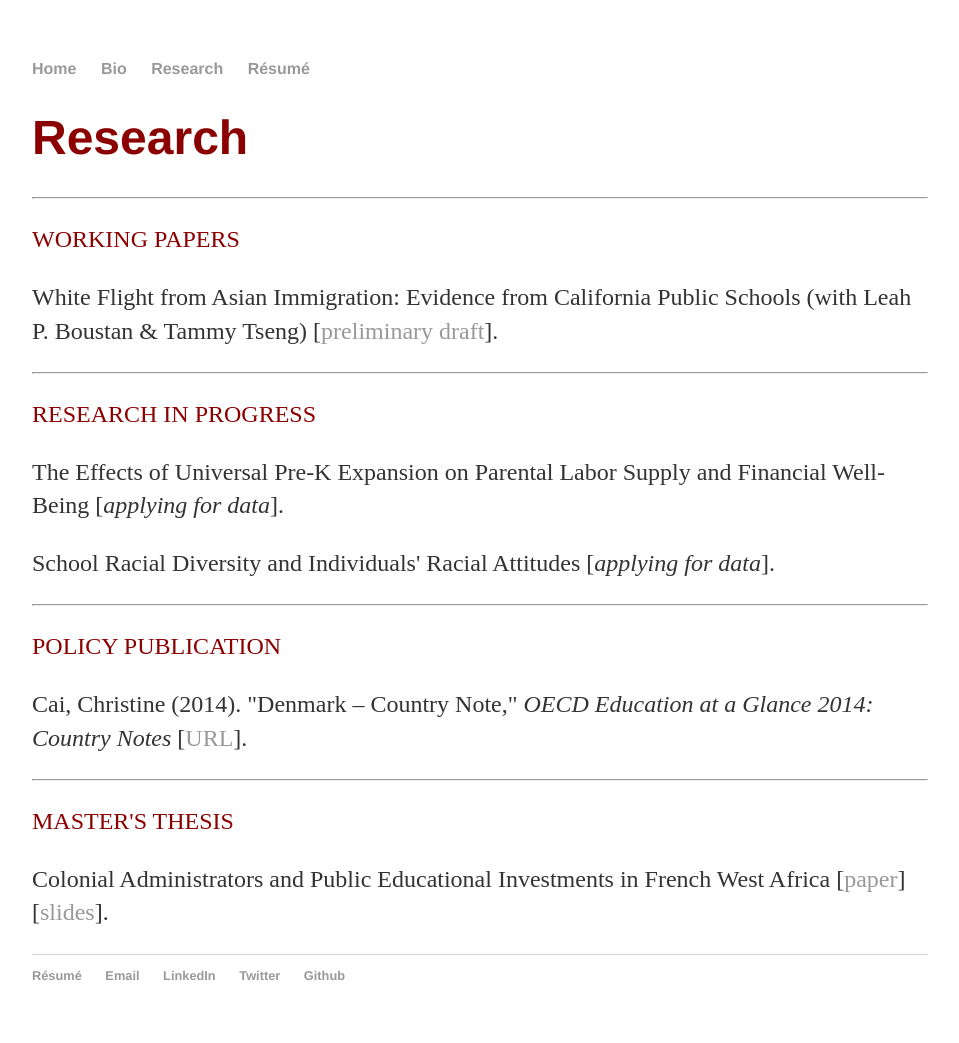
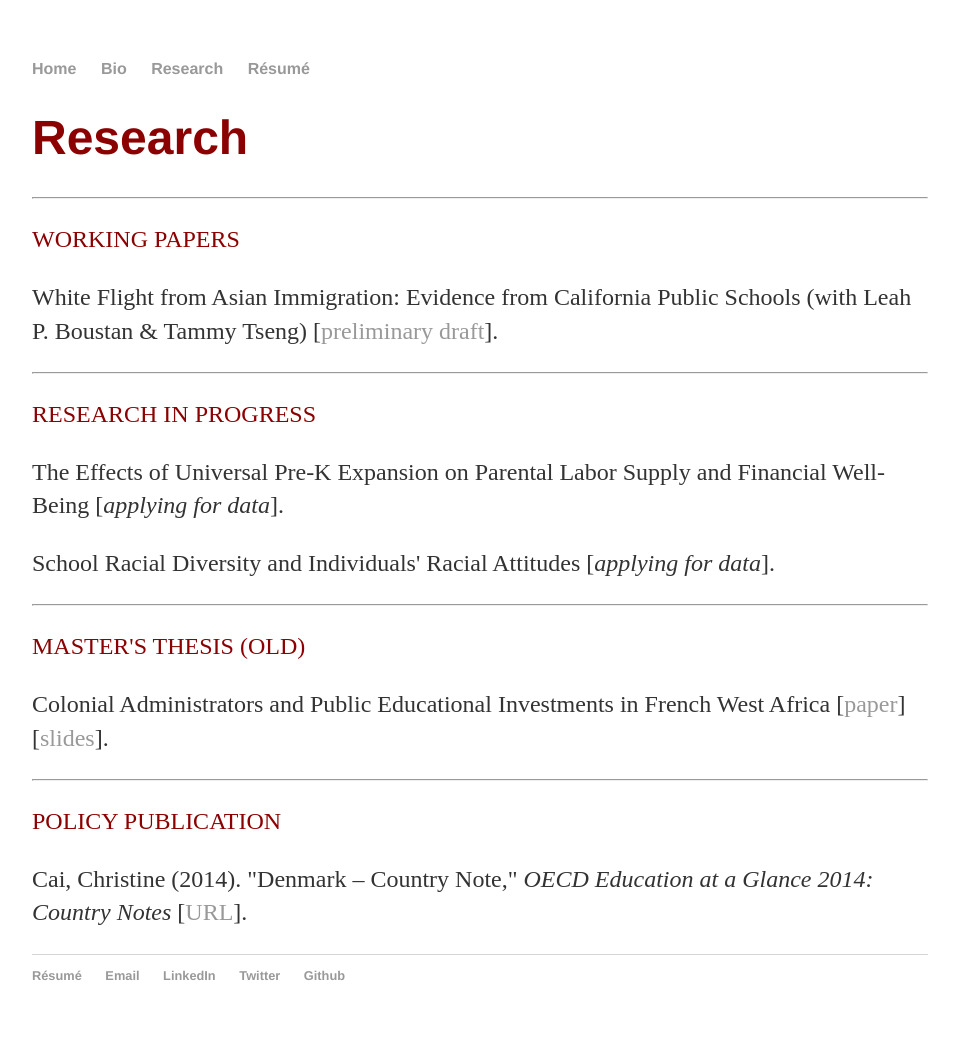
Before and after one commit to christinecai/christinecai.github.io, a Jekyll site: the page built from research/Research.html, in a window 1280 px wide. Shown: the whole page, without its empty margins (160-1119 px from the left). Built offline with Jekyll 4.4.1, drawn with Linux system fonts in a browser that asks for light colours.

Commit message:
Update Research.html

```diff
--- a/research/Research.html
+++ b/research/Research.html
@@ -25,17 +25,17 @@
 
 		<hr />
 
+		<p><font color="darkred">MASTER'S THESIS (OLD)</font></p>
+		<p>Colonial Administrators and Public Educational Investments in French West Africa
+			[<a href="/research/master_thesis_paper.pdf">paper</a>]
+			[<a href="/research/master_thesis_slides.pdf">slides</a>].</p>
+
+		<hr />
+
     		<p><font color="darkred">POLICY PUBLICATION</font></p>
     		<p>Cai, Christine (2014). "Denmark – Country Note," <em>OECD Education at a Glance 2014: Country Notes</em>
 			[<a href="http://www.oecd.org/edu/Denmark-EAG2014-Country-Note.pdf">URL</a>].</p>
 
-		<hr />
-
-		<p><font color="darkred">MASTER'S THESIS</font></p>
-		<p>Colonial Administrators and Public Educational Investments in French West Africa
-			[<a href="/research/master_thesis_paper.pdf">paper</a>]
-			[<a href="/research/master_thesis_slides.pdf">slides</a>].</p>
-
 	</div>
 
 </div>
```
